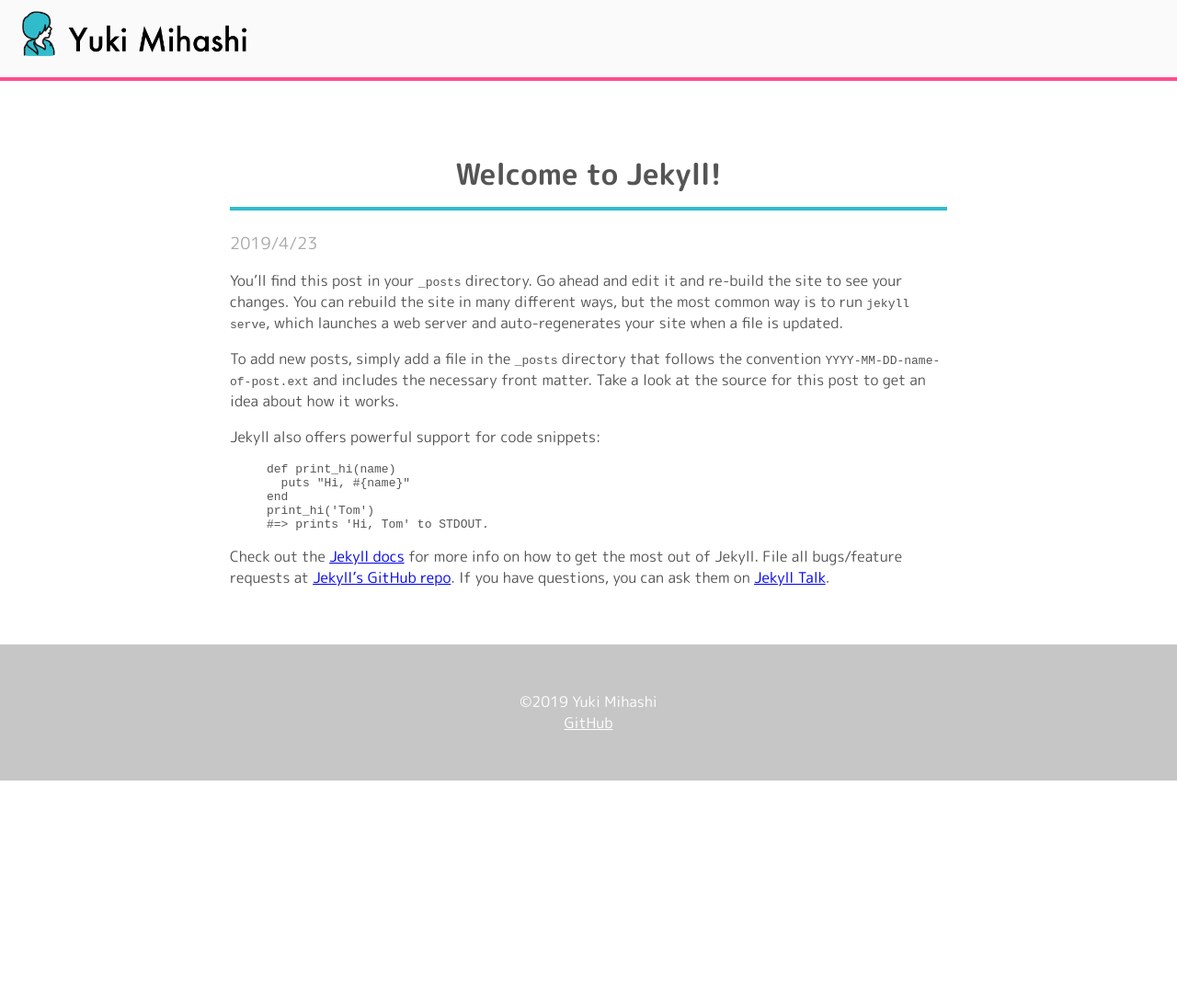
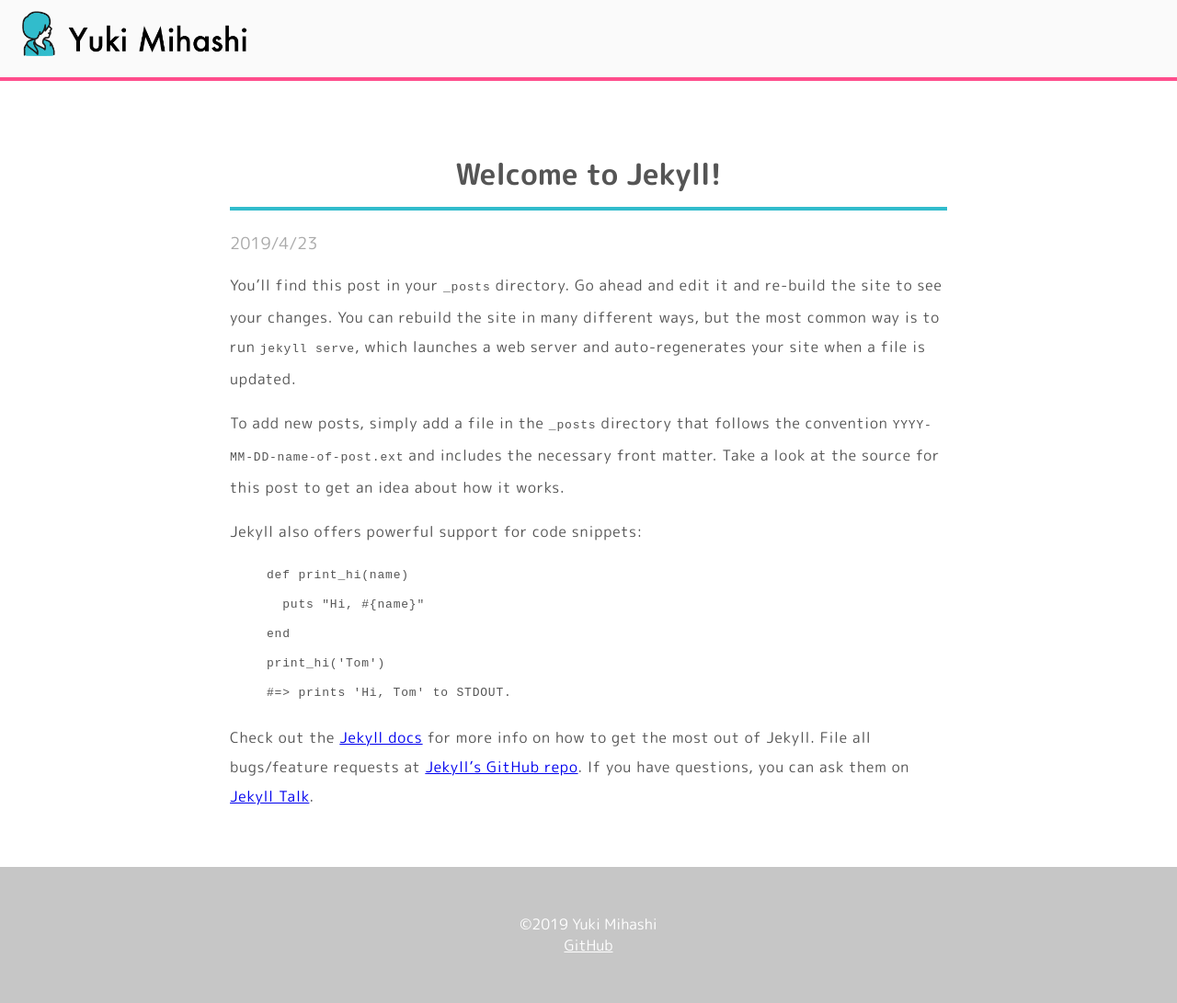
Before and after one commit to madoreenu/yuki384.github.io, a Jekyll site: the page built from _posts/2019-04-23-welcome-to-jekyll.markdown, in a window 1280 px wide. Shown: the whole page at 92% size. Built offline with Jekyll 4.4.1, drawn with Linux system fonts in a browser that asks for light colours; nearby versions of some CDN libraries; some web fonts are replaced; before the commit the page ends 900 px from its top, so only the background shows below that.

Commit message:
投稿のスタイルを読みやすく。

```diff
--- a/assets/css/main.scss
+++ b/assets/css/main.scss
@@ -376,3 +376,10 @@ footer{
 .shiba-img, .thumbnail{
   width: 100%;
 }
+.content{
+  line-height: 2em;
+  letter-spacing: .05em;
+}
+.post-content{
+  width: 620px;
+}
```
